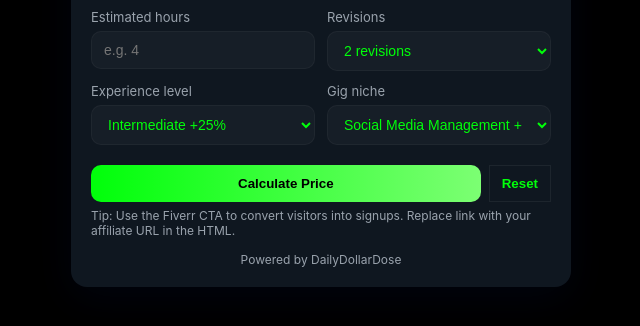
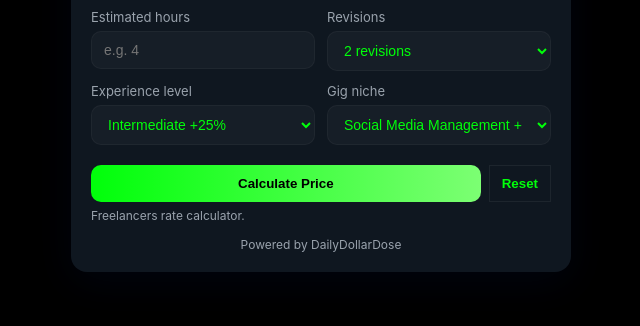
Before and after one commit to DailyDollarDose/freelance-pricing-calculator, a plain HTML site: page index.html in a window 1280 px wide. Shown: the part 220-546 px from the top of the page, without its empty margins (319-959 px from the left). Drawn offline with Linux system fonts and the light colour scheme.

Commit message:
Update index.html

```diff
--- a/index.html
+++ b/index.html
@@ -199,7 +199,7 @@
         </div>
       </div>
 
-      <div class="small">Tip: Use the Fiverr CTA to convert visitors into signups. Replace link with your affiliate URL in the HTML.</div>
+      <div class="small">Freelancers rate calculator.</div>
 
       <footer>Powered by DailyDollarDose</footer>
     </div>
```
